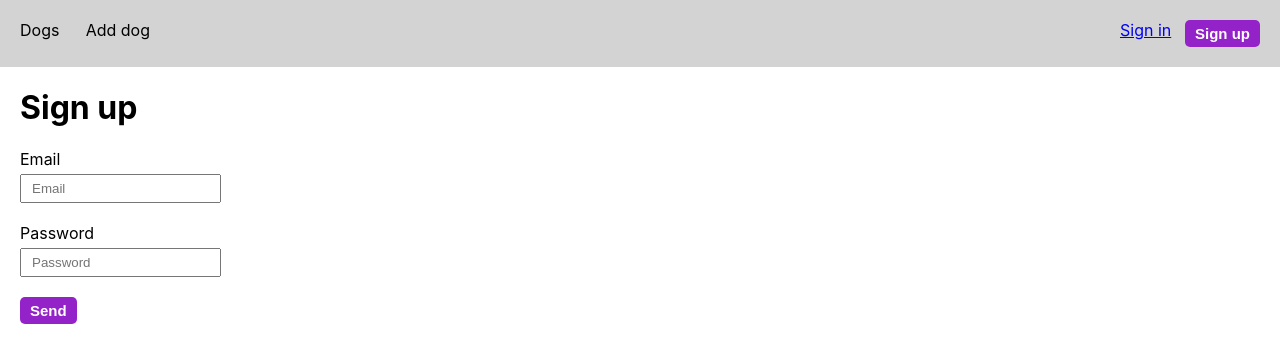
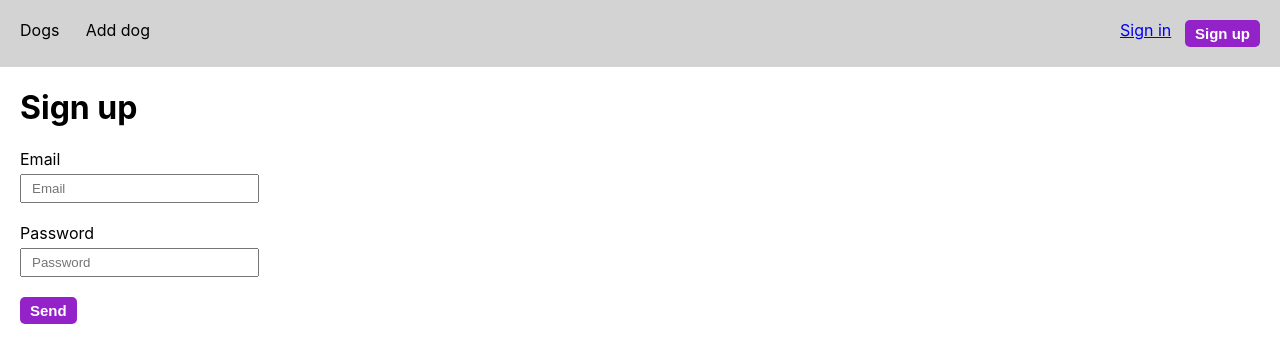
Before and after one commit to rubciu/react-shelter, a React (Create React App) app in the folder client/: page /signup in a window 1280 px wide. Shown: the top 362 px of the page. Built offline with nearby package versions, Linux system fonts and the light colour scheme.

Commit message:
email and password front validation

```diff
--- a/client/src/components/App/App.module.scss
+++ b/client/src/components/App/App.module.scss
@@ -14,6 +14,7 @@ button {
 }
 
 input {
+  min-width: 215px;
   padding: 5px 10px;
 }
 
--- a/client/src/components/SignupForm/SignupForm.tsx
+++ b/client/src/components/SignupForm/SignupForm.tsx
@@ -26,10 +26,16 @@ const SignUpForm = ({ onSubmit }: SignUpFormProps): JSX.Element => {
         <div className={styles.input}>
           <input
             id='email'
-            {...register('email', { required: true })}
+            {...register('email', {
+              required: 'Email is required.',
+              pattern: {
+                value: /^[^\s@]+@[^\s@]+$/,
+                message: 'Please enter a valid email',
+              },
+            })}
             placeholder='Email'
           />
-          {errors.email && <span>Email is required!</span>}
+          {errors.email && <span>{errors.email.message}</span>}
         </div>
       </div>
 
@@ -38,10 +44,16 @@ const SignUpForm = ({ onSubmit }: SignUpFormProps): JSX.Element => {
         <div className={styles.input}>
           <input
             id='password'
-            {...register('password', { required: true })}
+            {...register('password', {
+              required: 'Please enter a password',
+              minLength: {
+                value: 6,
+                message: 'Password needs to be at least 6 characters',
+              },
+            })}
             placeholder='Password'
           />
-          {errors.password && <span>Password is required!</span>}
+          {errors.password && <span>{errors.password.message}</span>}
         </div>
       </div>
       <button type='submit'>Send</button>
```
